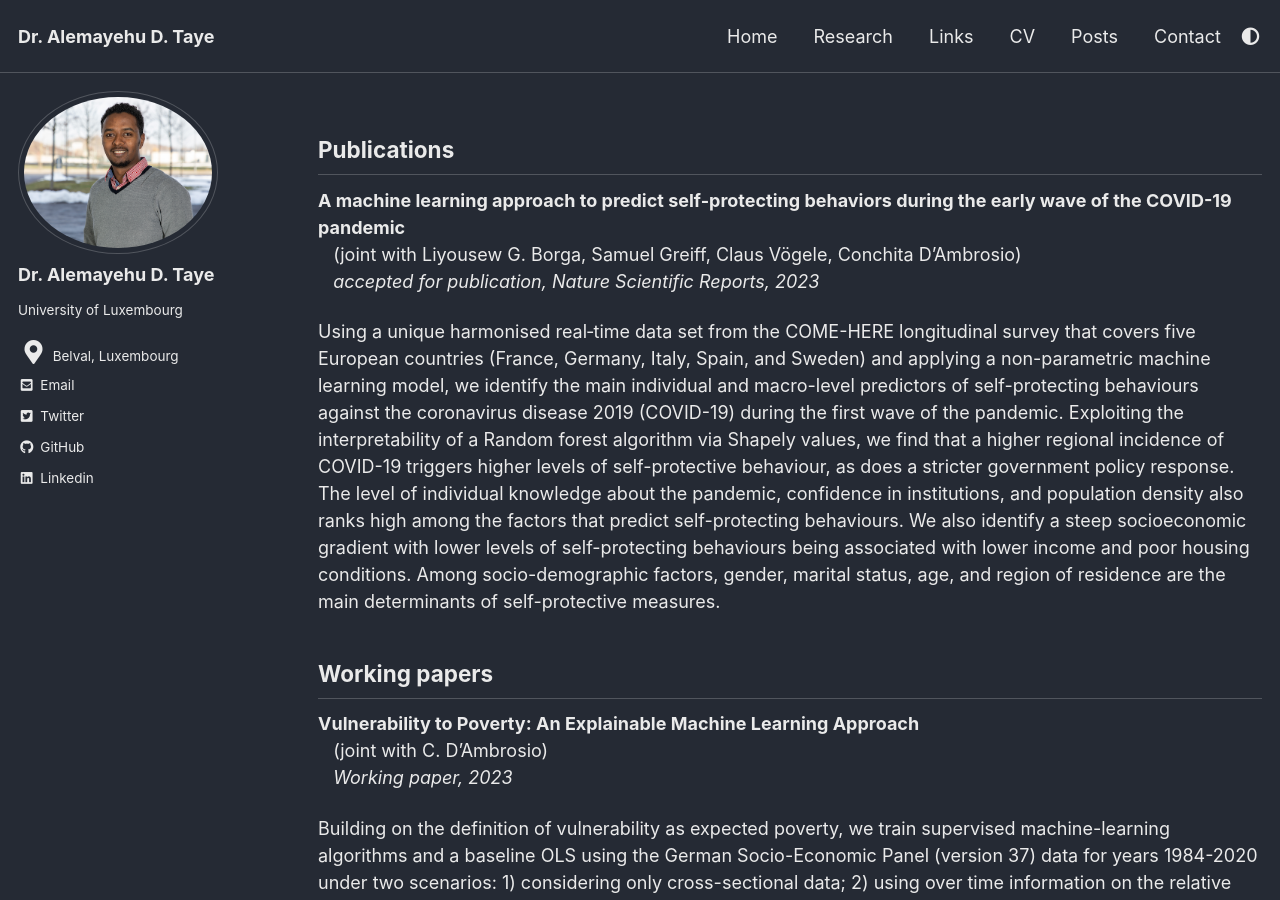
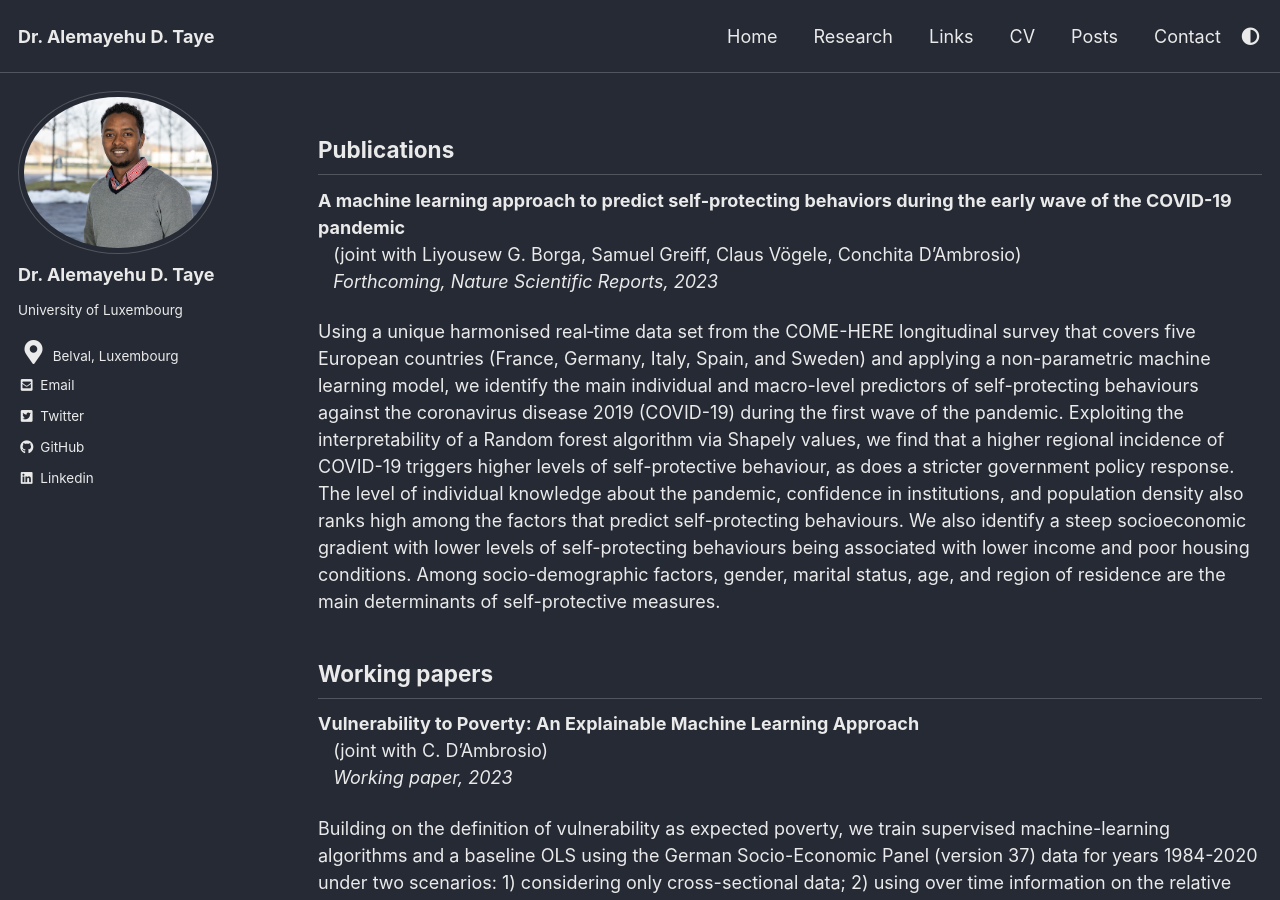
Before and after one commit to AlexTaye/AlexTAYE, a Jekyll site: the page built from _pages/research.md, in a window 1280 px wide and 900 px high. Built offline with Jekyll 4.4.1, drawn with Linux system fonts in a browser that asks for light colours; cached includes are drawn as plain includes.

Commit message:
Update research.md

```diff
--- a/_pages/research.md
+++ b/_pages/research.md
@@ -21,7 +21,7 @@ My published work can also be tracked on [Google Scholar](https://scholar.google
 
 **A machine learning approach to predict self-protecting behaviors during the early wave of the COVID-19 pandemic**
 &nbsp; &nbsp;(joint with Liyousew G. Borga, Samuel Greiff, Claus Vögele, Conchita D’Ambrosio)<br>
-&nbsp; &nbsp;*accepted for publication, Nature Scientific Reports, 2023*
+&nbsp; &nbsp;*Forthcoming, Nature Scientific Reports, 2023*
 
 Using a unique harmonised real‐time data set from the COME-HERE longitudinal survey that covers five European countries (France, Germany, Italy, Spain, and Sweden) and applying a non-parametric machine learning model, we identify the main individual and macro-level predictors of self-protecting behaviours against the coronavirus disease 2019 (COVID-19) during the first wave of the pandemic. Exploiting the interpretability of a Random forest algorithm via Shapely values, we find that a higher regional incidence of COVID-19 triggers higher levels of self-protective behaviour, as does a stricter government policy response. The level of individual knowledge about the pandemic, confidence in institutions, and population density also ranks high among the factors that predict self-protecting behaviours. We also identify a steep socioeconomic gradient with lower levels of self-protecting behaviours being associated with lower income and poor housing conditions. Among socio-demographic factors, gender, marital status, age, and region of residence are the main determinants of self-protective measures.
 
```
